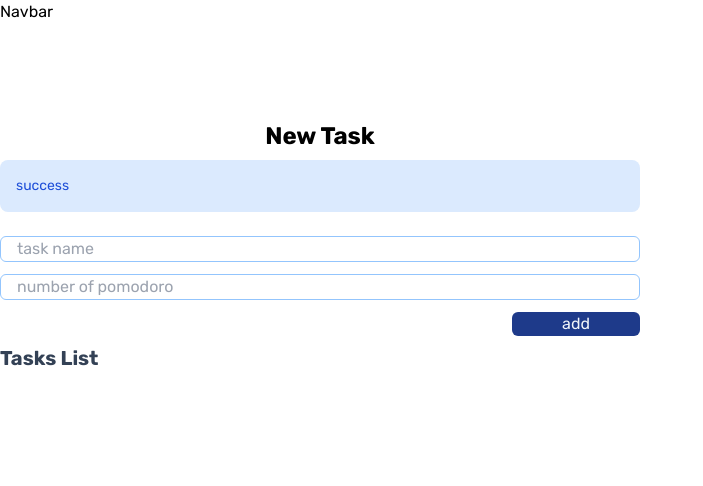
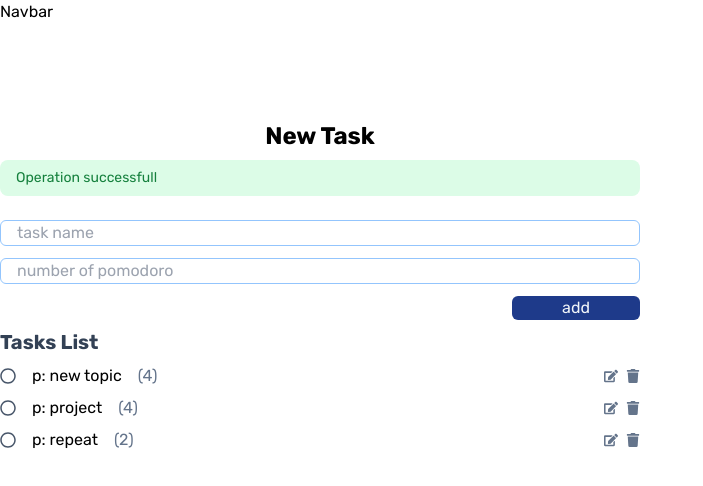
Before and after one commit to hsn2903/s-productivity, a React (Create React App) app: page / in a window 1280 px wide. Shown: the top 486 px of the page, without its empty margins (0-703 px from the left). Built offline with nearby package versions, Linux system fonts and the light colour scheme.

Commit message:
add Alert

```diff
--- a/src/components/alert/Alert.js
+++ b/src/components/alert/Alert.js
@@ -1,14 +1,15 @@
 import React from "react";
+import PropTypes from "prop-types";
 
-const Alert = ({ alertType = "info", alertext = "success" }) => {
+const Alert = ({ alertType, alertText }) => {
   return (
     <div>
       {alertType === "info" && (
         <div
-          class="p-4 mb-4 text-sm text-blue-700 bg-blue-100 rounded-lg dark:bg-blue-200 dark:text-blue-800"
+          class="px-4 py-2 mb-4 text-sm text-blue-700 bg-blue-100 rounded-lg dark:bg-blue-200 dark:text-blue-800"
           role="alert"
         >
-          {alertext}
+          {alertText}
         </div>
       )}
 
@@ -17,16 +18,16 @@ const Alert = ({ alertType = "info", alertext = "success" }) => {
           class="p-4 mb-4 text-sm text-red-700 bg-red-100 rounded-lg dark:bg-red-200 dark:text-red-800"
           role="alert"
         >
-          {alertext}
+          {alertText}
         </div>
       )}
 
       {alertType === "success" && (
         <div
-          class="p-4 mb-4 text-sm text-green-700 bg-green-100 rounded-lg dark:bg-green-200 dark:text-green-800"
+          class="px-4 py-2 mb-4 text-sm text-green-700 bg-green-100 rounded-lg dark:bg-green-200 dark:text-green-800"
           role="alert"
         >
-          {alertext}
+          {alertText}
         </div>
       )}
 
@@ -35,7 +36,7 @@ const Alert = ({ alertType = "info", alertext = "success" }) => {
           class="p-4 mb-4 text-sm text-yellow-700 bg-yellow-100 rounded-lg dark:bg-yellow-200 dark:text-yellow-800"
           role="alert"
         >
-          {alertext}
+          {alertText}
         </div>
       )}
 
@@ -44,11 +45,21 @@ const Alert = ({ alertType = "info", alertext = "success" }) => {
           class="p-4 text-sm text-gray-700 bg-gray-100 rounded-lg dark:bg-gray-700 dark:text-gray-300"
           role="alert"
         >
-          {alertext}
+          {alertText}
         </div>
       )}
     </div>
   );
 };
 
+Alert.propTypes = {
+  alertType: PropTypes.string.isRequired,
+  alertText: PropTypes.string,
+};
+
+Alert.defaultProps = {
+  alertType: "success",
+  alertText: "Operation successfull",
+};
+
 export default Alert;
--- a/src/pages/TasksPage.js
+++ b/src/pages/TasksPage.js
@@ -1,9 +1,22 @@
 import React, { useState } from "react";
 import { Alert, TaskItem } from "../components";
 
+const initialTasks = [
+  { id: 0, taskName: "p: new topic", numOfPomodoro: 4, isDone: true },
+  { id: 1, taskName: "p: project", numOfPomodoro: 4, isDone: false },
+  { id: 2, taskName: "p: repeat", numOfPomodoro: 2, isDone: false },
+];
+let nextId = 3;
+
 const TasksPage = () => {
-  const [task, setTask] = useState({ taskName: "", numOfPomodoro: "" });
-  const [tasksList, setTasksList] = useState([]);
+  const [task, setTask] = useState({
+    taskName: "",
+    numOfPomodoro: "",
+    isDone: false,
+  });
+  const [tasksList, setTasksList] = useState(initialTasks);
+
+  // const [state, dispatch] = useReducer(reducer, initialArg, init?);
 
   const handleChange = (e) => {
     const name = e.target.name;
@@ -20,7 +33,7 @@ const TasksPage = () => {
     }
 
     setTasksList([...tasksList, task]);
-    setTask({ taskName: "", numOfPomodoro: "" });
+    setTask({ taskName: "", numOfPomodoro: "", done: false });
   };
 
   const handleRemove = (id) => {
```
